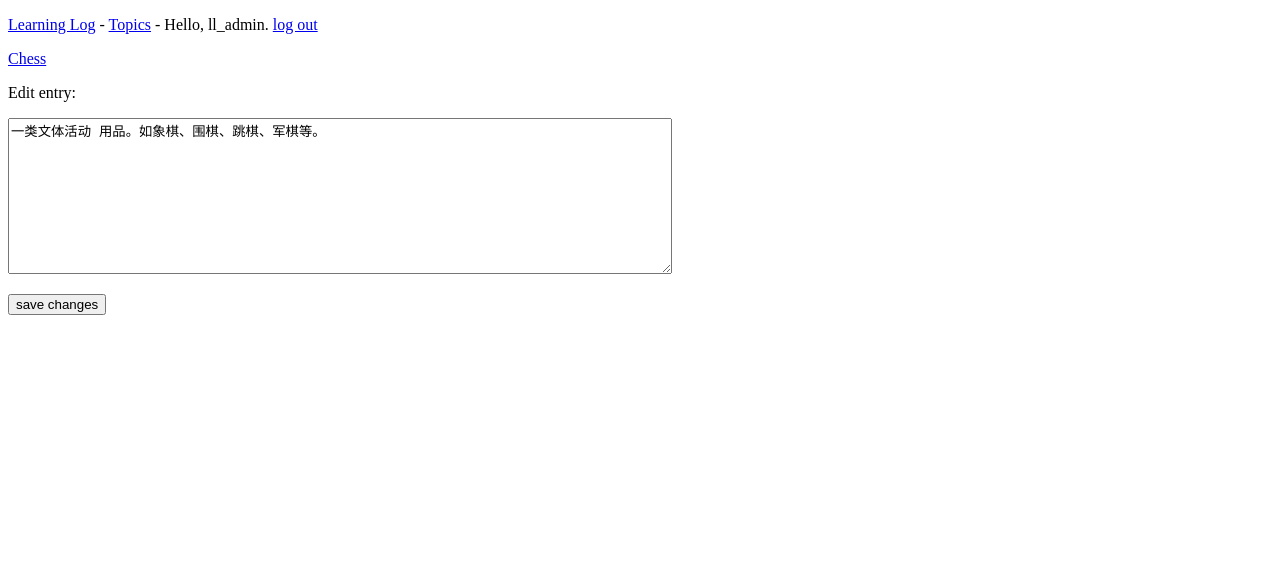
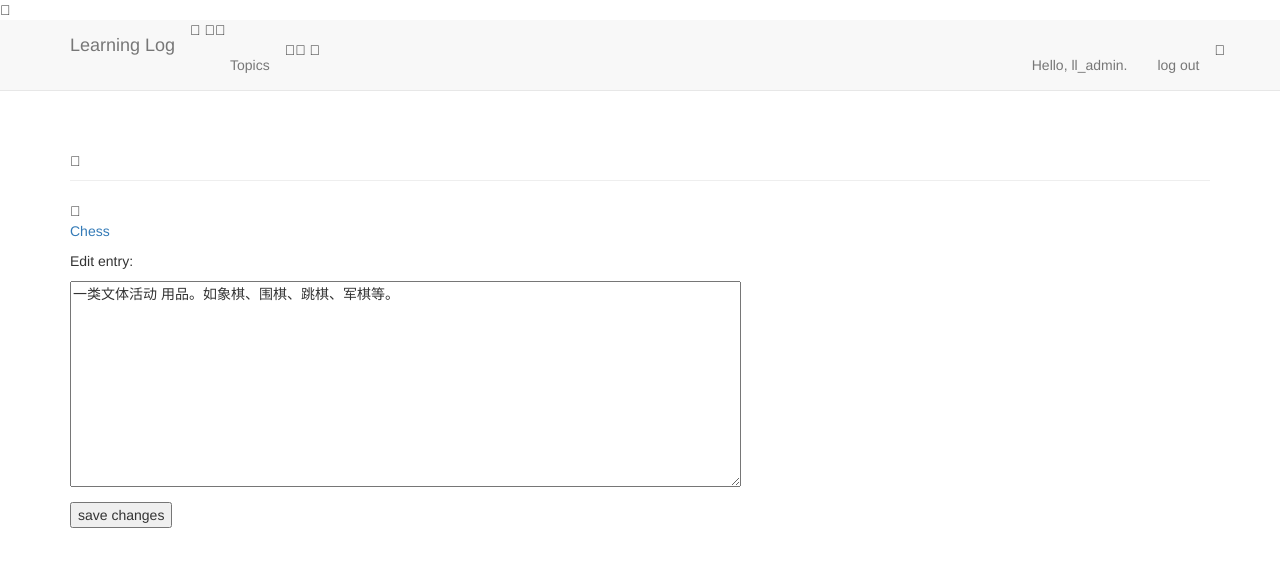
Before and after one commit to xiaoxieaichirou/learning_log, a Django app: page /edit_entry/1/ in a window 1280 px wide. Shown: the top 567 px of the page. Run offline with Django 3.2, Linux system fonts and the light colour scheme; a user stored in the database is signed in; data comes from the database, SQL or seed files in the repository; both versions use the stored data as it was after the commit; some libraries are stand-ins or nearby versions.

Commit message:
主页样式

```diff
--- a/learning_logs/templates/learning_logs/base.html
+++ b/learning_logs/templates/learning_logs/base.html
@@ -1,21 +1,80 @@
 <!DOCTYPE html>
+{% load bootstrap3 %}
 <html lang="en">
 	<head>
 		<meta charset="UTF-8">
+		<meta http-equiv="X-UA-Compatible" content="Chrome">
+		<meta name="viewport" content="width=device-width, initial-scale=1">
+		<title>
+			Learning Log
+		</title>
+		{% bootstrap_css %} {% bootstrap_javascript %}
 	</head>
 	<body>
-<p>
-    <a href="{% url 'learning_logs:index' %}">Learning Log</a> -
-    <a href="{% url 'learning_logs:topics' %}">Topics</a> -
-    {% if user.is_authenticated %}  <!-- 用户身份验证 -->
+		<!-- Static navbar -->
+		
+		<nav class="navbar navbar-default navbar-static-top">
+			<div class="container">
+				<div class="navbar-header">
+					
+					<button type="button" class="navbar-toggle collapsed"
+							data-toggle="collapse" data-target="#navbar"
+							aria-expanded="false" aria-controls="navbar">
+					</button>
+					
+					<a class="navbar-brand" href="{% url 'learning_logs:index' %}">
+						Learning Log
+					</a>
+				</div>
+				
+				<div id="navbar" class="navbar-collapse collapse">
+					
+					<ul class="nav navbar-nav">
+						
+						<li>
+							<a href="{% url 'learning_logs:topics' %}">
+								Topics
+							</a>
+						</li>
+					</ul>
+					
+					<ul class="nav navbar-nav navbar-right">
+						{% if user.is_authenticated %}
+						<li>
+							<a>
 								Hello, {{ user.username }}.
-      <a href="{% url 'users:logout' %}">log out</a>
+							</a>
+						</li>
+						<li>
+							<a href="{% url 'users:logout' %}">
+								log out
+							</a>
+						</li>
 						{% else %}
-      <a href="{% url 'users:register' %}">register</a>
-      <a href="{% url 'users:login' %}">log in</a>
-    {% endif %}
-</p>
-
-{% block content %}{% endblock content %}
+						<li>
+							<a href="{% url 'users:register' %}">
+								register
+							</a>
+						</li>
+						<li>
+							<a href="{% url 'users:login' %}">
+								log in
+							</a>
+						</li>
+						{% endif %}
+					</ul>
+				</div>
+				<!--/.nav-collapse -->
+			</div>
+		</nav>
+		<div class="container">
+			<div class="page-header">
+				 {% block header %}{% endblock header %}
+			</div>
+			<div>
+				 {% block content %}{% endblock content %}
+			</div>
+		</div>
+		<!-- /container -->
 	</body>
 </html>
--- a/learning_logs/views.py
+++ b/learning_logs/views.py
@@ -18,7 +18,7 @@ def index(request):
 @login_required
 def topics(request):
     """显示所有的主题"""
-    topics = Topic.objects.filter(owner=request.user).order_by('date_added')
+    topics = Topic.objects.filter(owner=request.user).order_by('date_added')  # filter()获取合适的数据
     context = {'topics': topics}
     return render(request, 'learning_logs/topics.html', context)
 
```
Also changed, not shown: learning_log/settings.py (+9 -0 lines), db.sqlite3. Lines whose indentation alone changed are shown as unchanged.
